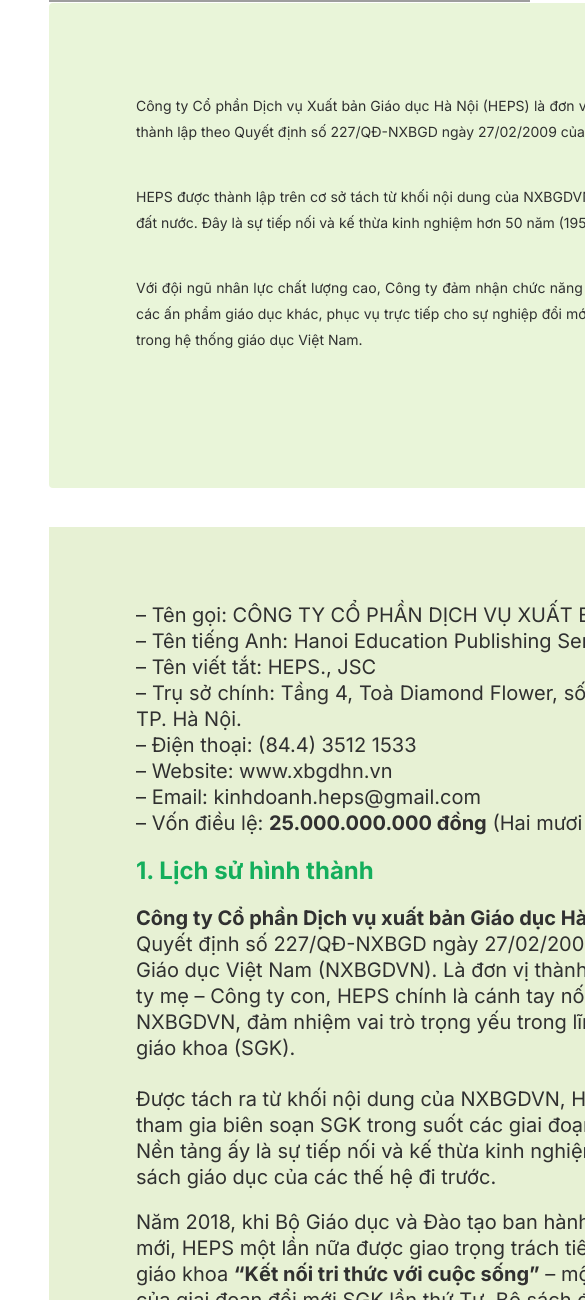
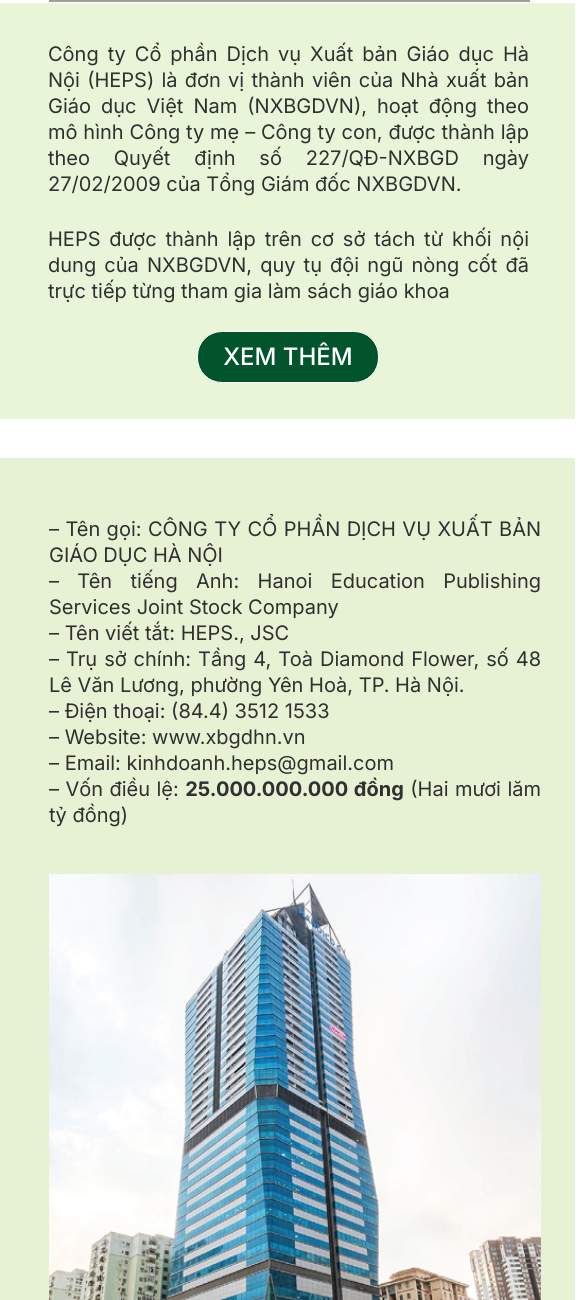
Before and after one commit to Noz03/Web-NXBGD, a plain HTML site: page src/pages/gioi-thieu.html in a window 390 px wide. Shown: the part 700-2000 px from the top of the page, 585 px wide, since content can reach past the window. Drawn offline with Linux system fonts and the light colour scheme; grey boxes are pictures that could not be loaded.

Commit message:
responsive giới thiệu

```diff
--- a/src/css/gioiThieu.css
+++ b/src/css/gioiThieu.css
@@ -129,10 +129,8 @@
 
 .intro-box {
     background-color: #E9F5D9;
-    border-radius: 4px;
     width: 1380px;
     height: 425px;
-
 }
 
 .intro-box p {
@@ -162,7 +160,6 @@
     padding-top: 30px;
     padding-left: 600px;
     padding-right: 600px;
-
 }
 
 .btn-intro-readmore {
@@ -197,7 +194,6 @@
 
 .info-list {
     list-style: none;
-    padding: 0;
     /* margin: 0 0 18px 0; */
     padding-top: 35px;
     padding-left: 67px;
@@ -326,9 +322,17 @@
 
 }
 
+.mobile-only-image-wrapper {
+    display: none;
+}
+
+.mobile-dot {
+    display: none;;
+}
+
 
 /* --- RESPONSIVE  --- */
-@media (max-width: 576px) {
+@media (max-width: 768px) {
     .container {
         width: 100% !important;
         padding-left: 49px;
@@ -416,33 +420,142 @@
         font-style: normal;
         font-weight: 700;
         line-height: normal;
-        display: flex;
-        align-items: start;
+        display: block;
+        word-wrap: break-word;
     }
 
-    /* Hộp màu xanh nhạt chứa chữ */
+    .company-title br {
+        display: none;
+    }
+
     .intro-box {
-        padding: 30px 20px; /* Giảm padding từ 60px xuống 20px cho thoáng */
+        background-color: #E9F5D9;
+        width: 576px;
+        height: 416px;
+        margin-left: -50px;
     }
 
     .intro-box p {
-        font-size: 14px; /* Chữ nhỏ lại chút cho dễ đọc trên mobile */
-        text-align: justify; /* Căn đều 2 bên */
+        width: 481px;
+        height: 245px;
+        text-align: justify;
+        color: #303030;
+        text-align: justify;
+        font-family: "Inter";
+        font-size: 20px;
+        font-style: normal;
+        font-weight: 400;
+        line-height: 26px; /* 130% */
+
     }
 
-    /* 6. Layout 2 cột (Text và Ảnh bên dưới) -> Chuyển thành 1 cột */
+    .intro-box p:first-child {
+        margin-bottom: 0;
+        padding-top: 38px;
+        padding-left: 49px;
+        padding-right: 46px;
+        margin-bottom: -80px;
+    }
+
+    .intro-box p:nth-child(2) {
+        padding-left: 49px;
+        padding-right: 46px;
+    }
+
+    .intro-box p:nth-child(2) span {
+        display: none;
+    }
+
+    .intro-box p:nth-child(3) {
+        display: none;
+    }
+
+    .intro-btn-wrapper {
+        padding-left: 198px;
+        padding-right: 198px;
+        margin-top: -200px;
+    }
+
     .detail-layout {
         flex-direction: column; /* Xếp chồng dọc */
     }
 
     .left-content {
-        padding: 20px; /* Giảm padding cột trái */
-        order: 1; /* Hiển thị trước */
+        width: 576px;
+        height: 1456px;
+        margin-left: -50px;
+    }
+
+    .info-list {
+        width: 492px;
+        padding-top: 38px;
+        padding-left: 50px;
+        padding-right: 34px;
+        padding-bottom: 26px;
+    }
+
+    .mobile-only-image-wrapper {
+        display: block;
+
+        padding-left: 50px;
+        padding-right: 34px;
+    }
+
+    .mobile-only-image-wrapper img {
+        width: 492px;
+        height: 607px;
+        aspect-ratio: 492/607;
+    }
+
+    .mobile-dot {
+        display: inline-block;
     }
 
     .right-sidebar {
-        width: 100%; /* Sidebar ảnh full chiều rộng */
-        order: 2; /* Hiển thị sau */
-        margin-top: 20px;
+        display: none;
+    }
+
+    .not-mobile {
+        display: none;
+    }
+
+    .section-title {
+        padding-left: 50px;
+        margin-top: 43px;
+    }
+
+    .section-conent-1 {
+        width: 492px;
+        height: 196px;
+        padding-left: 50px;
+        padding-right: 34px;
+        color: #303030;
+        font-family: "Inter";
+        font-size: 20px;
+        font-style: normal;
+        font-weight: 400;
+        line-height: 26px;
+    }
+
+    .btn-sidebar-more.mobile-dot {
+        position: static;
+        display: block;
+        color: #FFF;
+        font-family: "Inter";
+        font-size: 24px;
+        font-style: normal;
+        font-weight: 500;
+        line-height: normal;
+        width: 180px;
+        height: 50px;
+        border-radius: 25px;
+        border: 1px solid #FFF;
+        background: #02542D;
+        display: flex;
+        align-items: center;
+        justify-content: center;
+        margin-left: 198px;
+        margin-right: 198px;
+        margin-top: 21px;
     }
 }
--- a/src/pages/gioi-thieu.html
+++ b/src/pages/gioi-thieu.html
@@ -195,9 +195,11 @@
                     <p>
                         HEPS được thành lập trên cơ sở tách từ khối nội dung của NXBGDVN, quy tụ đội ngũ nòng cốt đã
                         trực tiếp từng tham gia làm sách giáo khoa
-                        trong suốt các giai đoạn cải cách giáo dục của đất nước. Đây là sự tiếp nối và kế thừa kinh
-                        nghiệm hơn 50 năm (1957 – 2009)
-                        làm sách giáo dục của các thế hệ đi trước.
+                        <span>
+                            trong suốt các giai đoạn cải cách giáo dục của đất nước. Đây là sự tiếp nối và kế thừa kinh
+                            nghiệm hơn 50 năm (1957 – 2009)
+                            làm sách giáo dục của các thế hệ đi trước.
+                        </span>
                     </p>
                     <p>
                         Với đội ngũ nhân lực chất lượng cao, Công ty đảm nhận chức năng tổ chức biên soạn, biên tập,
@@ -232,6 +234,10 @@
                         <li>– Vốn điều lệ: <span class="money">25.000.000.000 đồng</span> (Hai mươi lăm tỷ đồng)</li>
                     </ul>
 
+                    <div class="mobile-only-image-wrapper">
+                        <img src="../images/1 51.png" alt="Tòa nhà Diamond Flower" class="mobile-img">
+                    </div>
+
                     <h3 class="section-title">1. Lịch sử hình thành</h3>
                     <div class="section-conent-1">
                         <p>
@@ -239,12 +245,12 @@
                             Quyết định số 227/QĐ-NXBGD ngày 27/02/2009 của Tổng Giám đốc Nhà xuất bản Giáo dục Việt Nam
                             (NXBGDVN). Là đơn vị thành viên hoạt động theo mô hình Công ty mẹ – Công ty con, HEPS chính
                             là
-                            cánh tay nối dài trong chiến lược phát triển của NXBGDVN, đảm nhiệm vai trò trọng yếu trong
+                            cánh tay nối dài trong chiến lược phát triển của NXBGDVN<span class="mobile-dot">...</span><span class="not-mobile">, đảm nhiệm vai trò trọng yếu trong
                             lĩnh
-                            vực biên soạn và xuất bản sách giáo khoa (SGK).
+                            vực biên soạn và xuất bản sách giáo khoa (SGK).</span>
                         </p>
                     </div>
-                    <div class="section-content-2">
+                    <div class="section-content-2 not-mobile">
                         <p>
                             Được tách ra từ khối nội dung của NXBGDVN, HEPS quy tụ đội ngũ chủ lực từng tham gia biên
                             soạn
@@ -253,7 +259,7 @@
                             thừa kinh nghiệm hơn 50 năm (1957 – 2009) làm sách giáo dục của các thế hệ đi trước.
                         </p>
                     </div>
-                    <div class="section-content-3">
+                    <div class="section-content-3 not-mobile">
                         <p>
                             Năm 2018, khi Bộ Giáo dục và Đào tạo ban hành Chương trình Giáo dục phổ thông mới, HEPS một
                             lần
@@ -298,9 +304,9 @@
                         </p>
                     </div>
 
-                    <h3 class="section-title">2. Định hướng phát triển và mục tiêu chiến lược</h3>
+                    <h3 class="section-title not-mobile">2. Định hướng phát triển và mục tiêu chiến lược</h3>
 
-                    <div class="section-content-4">
+                    <div class="section-content-4 not-mobile">
                         <p><strong>* Tầm nhìn</strong><br>
                             Trở thành đơn vị quy mô, chất lượng và uy tín hàng đầu trong lĩnh vực xuất bản sách giáo dục
                             Việt Nam.</p>
@@ -321,13 +327,14 @@
                             tác và
                             người lao động về chất lượng, tiến độ và tinh thần trách nhiệm.</p>
                     </div>
-
+                    <a href="#" class="btn-sidebar-more mobile-dot">XEM THÊM</a>
                 </div>
 
                 <div class="right-sidebar">
 
                     <div class="sidebar-item">
-                        <img class="sidebar-item1" src="../images/1 51.png" alt="Toà nhà Diamond Flower" class="sidebar-img">
+                        <img class="sidebar-item1" src="../images/1 51.png" alt="Toà nhà Diamond Flower"
+                            class="sidebar-img">
                         <a href="#" class="btn-sidebar-more">XEM THÊM</a>
                     </div>
 
@@ -340,8 +347,8 @@
                         <img class="sidebar-item3" src="../images/3 1.png" alt="Lãnh đạo công ty" class="sidebar-img">
                         <a href="#" class="btn-sidebar-more">XEM THÊM</a>
                     </div>
+                </div>
 
-                </div>
             </div>
         </div>
 
```
